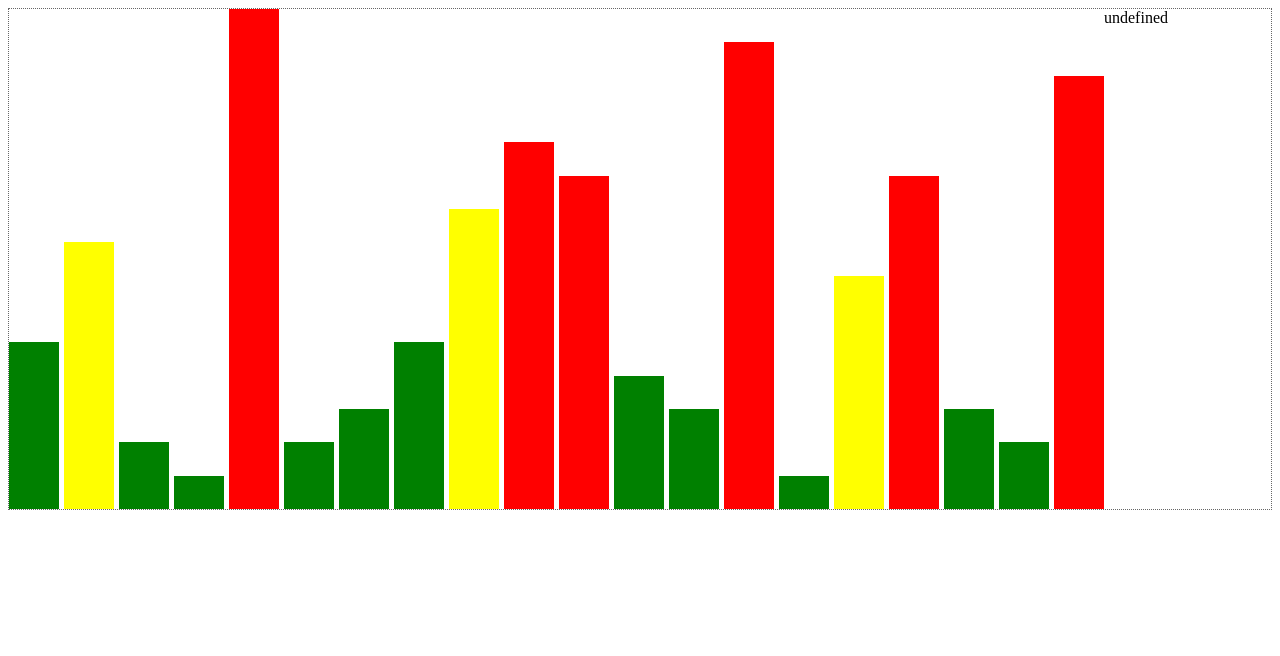
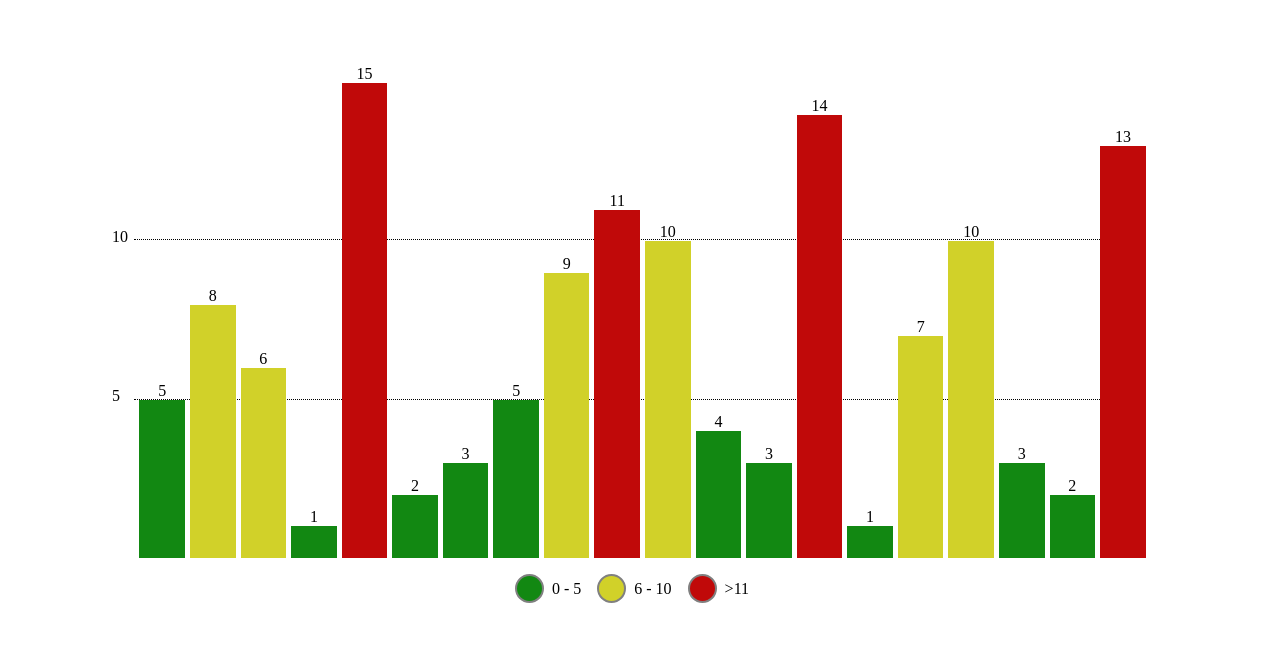
Before and after one commit to fixuberi/vanila-bar-chart, a website built with webpack: page index.html in a window 1280 px wide. Built offline with nearby package versions, Linux system fonts and the light colour scheme.

Commit message:
ticks, chart legend, bar signs

```diff
--- a/src/css/index.css
+++ b/src/css/index.css
@@ -1,28 +1,86 @@
+.container {
+    width: 80%;
+    margin: 0 auto;
+}
 #bar-chart {
+    padding: 50px 0;
     display: flex;
-    border: 1px dotted #666666;
+    justify-content: center;
+    align-items: center;
+    flex-wrap: wrap;
 }
 
 #bars-container {
+    position: relative;
     display: flex;
-    align-items: flex-end;
+    width: 100%;
     height: 500px;
 }
 
-#bars-container .bar {
-    min-width: 50px;
-    margin-right: 5px;
-}
-#bars-container .bar:last-child {
-    margin-right: 0;
+#ticks-container {
+    position: absolute;
+    align-self: flex-end;
+    display: flex;
+    flex-direction: column;
+    justify-content: flex-end;
+    width: 100%;
+    height: 100%;
+    z-index: 1;
 }
 
+.tick {
+    position: relative;
+    border-top: 1px dotted black;
+}
+.tick p {
+    position: absolute;
+    left: -3%;
+    top: -0.8em;
+    margin: 0 0 0 0.5em;
+}
+
+#bars-container .bar-wrapper {
+    display: flex;
+    flex-direction: column;
+    align-items: center;
+    justify-content: flex-end;
+    width: 100%;
+    height: 100%;
+    margin-left: 5px;
+    z-index: 2;
+}
+
+#bars-container .bar-wrapper .bar {
+    width: 100%;
+}
+
+#legend-container {
+    margin-top: 1em;
+    display: flex;
+    align-items: center;
+}
+
+#legend-container .legend-item {
+    display: flex;
+    align-items: center;
+    margin-right: 1em;
+}
+
+#legend-container .item-badge {
+    width: 25px;
+    height: 25px;
+    border: 2px solid gray;
+    border-radius: 50%;
+    margin-right: 0.5em;
+}
+
+
 .red {
-    background: red;
+    background: rgb(192, 9, 9);
 }
 .yellow {
-    background: yellow;
+    background: rgb(209, 209, 41);
 }
 .green  {
-    background: green;
+    background: rgb(18, 136, 18);
 }
--- a/src/index.js
+++ b/src/index.js
@@ -1,7 +1,7 @@
 import setupChart from '../src/js/chart_bar';
 import '../src/css/index.css';
 
-const data = [5,8,2,1,15,2,3,5,9,11,10,4,3,14,1,7,10,3,2,13];
+const DATA = [5,8,6,1,15,2,3,5,9,11,10,4,3,14,1,7,10,3,2,13];
 
 let container = document.getElementById('bar-chart');
-container.append(...setupChart(data));
+container.append(...setupChart(DATA));
--- a/src/js/chart_bar.js
+++ b/src/js/chart_bar.js
@@ -2,41 +2,104 @@ export default function setupChart(data) {
 	const colorRules = [
 		{ start: 0, end: 5, color: 'green' },
 		{ start: 6, end: 10, color: 'yellow' },
-        { start: 10, end: Infinity, color: 'red' }
+		{ start: 11, end: Infinity, color: 'red' }
 	];
-    return [barsContainer(data), chartLegend(data)];
+	return [barsContainer(data), chartLegend(colorRules)];
 
 	function barsContainer(data) {
-        const scalePoint = 100 / Math.max(...data);
-        let container  = document.createElement('div');
-        container.id = "bars-container";
-        container.append(...barsCollection(data));
+		const scalePoint = 95 / Math.max(...data);
+		let container  = newElWithId('bars-container');
+		container.append(ticks(), ...barsCollection(data));
 
 		return container;
 
 		function barsCollection(data) {
-            return data.map(num => makeBar(num));
+			return data.map(val => makeBar(val));
 
-            function makeBar(num) {
-                let bar = document.createElement('div')
-                const barColor = defineColor(num);
+			function makeBar(val) {
+				let barWrapper = newElWithClass('bar-wrapper');
+				let bar = newElWithClass('bar', defineColor(val));
+				let sign = newElWithClass('bar-sign');
 
-                bar.style.height = `${scalePoint * num}%`;
-                bar.classList.add('bar', defineColor(num));
-                return bar
+				bar.style.height = `${scalePoint * val}%`;
+				sign.innerText = val;
 
-                function defineColor(num) {
+				barWrapper.append(sign, bar);
+				return barWrapper;
+
+				function defineColor(val) {
 					let color;
 					colorRules.forEach(rule => {
-                        if ( num >= rule.start && num <= rule.end ) color = rule.color;
+						if ( val >= rule.start && val <= rule.end ) color = rule.color;
 					});
 					return color;
 				}
 			}
 		}
+
+		function ticks() {
+			let segments = defineMarginCoeffIn(colorRules);
+			let ticks =  newElWithId('ticks-container');
+			ticks.append(...ticksCollection(segments));
+
+			return ticks;
+
+			function ticksCollection(segments) {
+				let orderedSegments = segments.slice(0, -1).reverse();
+				return orderedSegments.map(segment => makeTick(segment));
+
+				function makeTick(segment) {
+					let tick = newElWithClass('tick');
+					let sign = document.createElement('p');
+
+					sign.innerText = segment.end;
+					tick.style.height = `${scalePoint * segment.marginCoeff}%`;
+					tick.append(sign);
+					return tick;
+				}
+			}
+			function defineMarginCoeffIn(segments) {
+				for (let i = 0; i < segments.length; i++) {
+					let currentLimit = segments[i].end;
+					let previousLimit = segments[i-1] && segments[i-1].end;
+
+					segments[i].marginCoeff = previousLimit ? currentLimit - previousLimit : currentLimit;
+				}
+				return segments;
+			}
+		}
 	}
 
 	function chartLegend(data) {
+		let legend = newElWithId('legend-container');
+		data.forEach(rule => legend.appendChild(makeLegendItem(rule)));
+		return legend;
 
+		function makeLegendItem(rule) {
+			let item = newElWithClass('legend-item');
+			let itemBadge = newElWithClass('item-badge');
+			let itemText = newElWithClass('item-text');
+
+			itemBadge.classList.add(rule.color);
+			itemText.innerText = formatItemText(rule);
+			item.append(itemBadge, itemText);
+			return item;
+
+			function formatItemText(rule) {
+				return rule.end === Infinity ? `>${rule.start}` : `${rule.start} - ${rule.end}`;
 			}
 		}
+	}
+
+	function newElWithClass() {
+		let el = document.createElement('div');
+		el.classList.add(...arguments);
+		return el;
+	}
+
+	function newElWithId(id) {
+		let el = document.createElement('div');
+		el.id = id;
+		return el;
+	}
+}
```
Also changed, not shown: package.json (+15 -0 lines), .eslintrc.js (added), 1 other file. Lines whose indentation alone changed are shown as unchanged.
